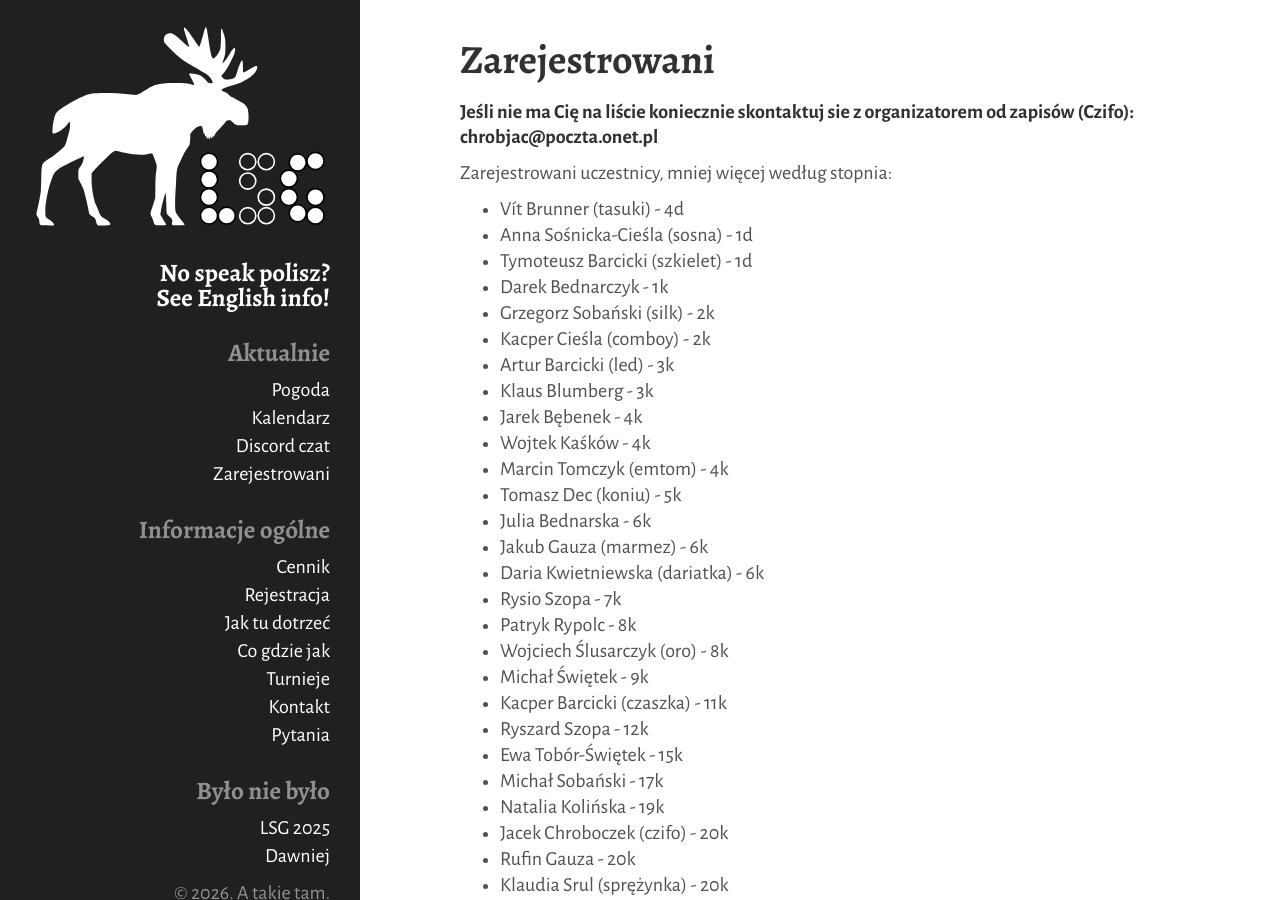
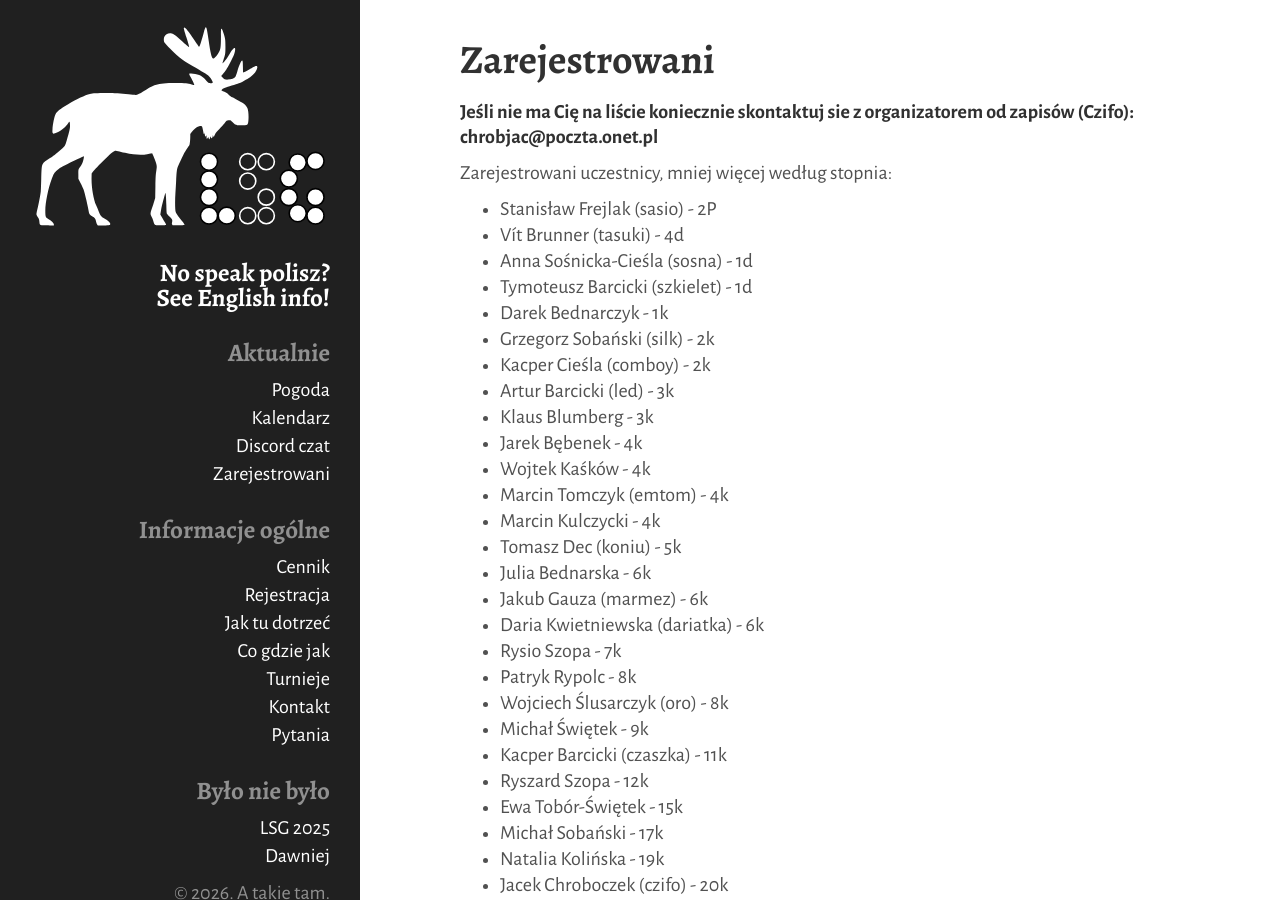
Before and after one commit to tasuki/lsg, a Jekyll site: the page built from _pages/zarejestrowani.md, in a window 1280 px wide and 900 px high. Built offline with Jekyll 4.4.1, drawn with Linux system fonts in a browser that asks for light colours; some of the changed text lies outside the part shown.

Commit message:
Update zarejestrowani.md

```diff
--- a/_pages/zarejestrowani.md
+++ b/_pages/zarejestrowani.md
@@ -9,6 +9,7 @@ title: Zarejestrowani
 #### Jeśli nie ma Cię na liście koniecznie skontaktuj sie z organizatorem od zapisów (Czifo): chrobjac@poczta.onet.pl
 
 Zarejestrowani uczestnicy, mniej więcej według stopnia:
+- Stanisław Frejlak (sasio) - 2P
 - Vít Brunner (tasuki) - 4d
 - Anna Sośnicka-Cieśla (sosna) - 1d
 - Tymoteusz Barcicki (szkielet) - 1d
@@ -20,6 +21,7 @@ Zarejestrowani uczestnicy, mniej więcej według stopnia:
 - Jarek Bębenek - 4k
 - Wojtek Kaśków - 4k
 - Marcin Tomczyk (emtom) - 4k
+- Marcin Kulczycki - 4k
 - Tomasz Dec (koniu) - 5k
 - Julia Bednarska - 6k
 - Jakub Gauza (marmez) - 6k
@@ -74,6 +76,8 @@ Zarejestrowani uczestnicy, mniej więcej według stopnia:
 - Emilia Zaremba - ng
 - Sylwia Barcicka (pasqda) - ng
 - Michał Ślusarczyk (młody) - ng
+- Małgorzata Frejlak - ng
+- Jan Frejlak - ng
 
 
 Twoja siła się nie zgadza? Albo o zgrozo nie ma Cię na liście? Zapisz się albo molestuj Czifa żeby się ogarnął i Cię wpisał!
```
